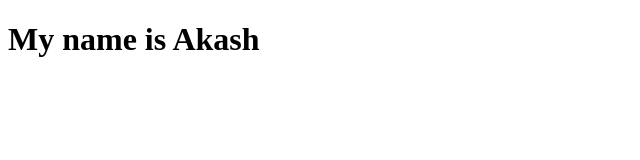
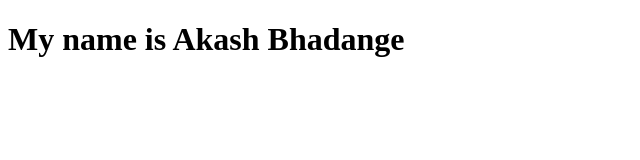
Before and after one commit to akashbhadange1415/akash, a plain HTML site: page index.html in a window 1280 px wide. Shown: the whole page, without its empty margins (0-640 px from the left). Drawn offline with Linux system fonts and the light colour scheme.

Commit message:
Add text

```diff
--- a/index.html
+++ b/index.html
@@ -6,6 +6,6 @@
     <title>Document</title>
 </head>
 <body>
-    <h1> My name is Akash</h1>
+    <h1> My name is Akash Bhadange</h1>
 </body>
 </html>
```
